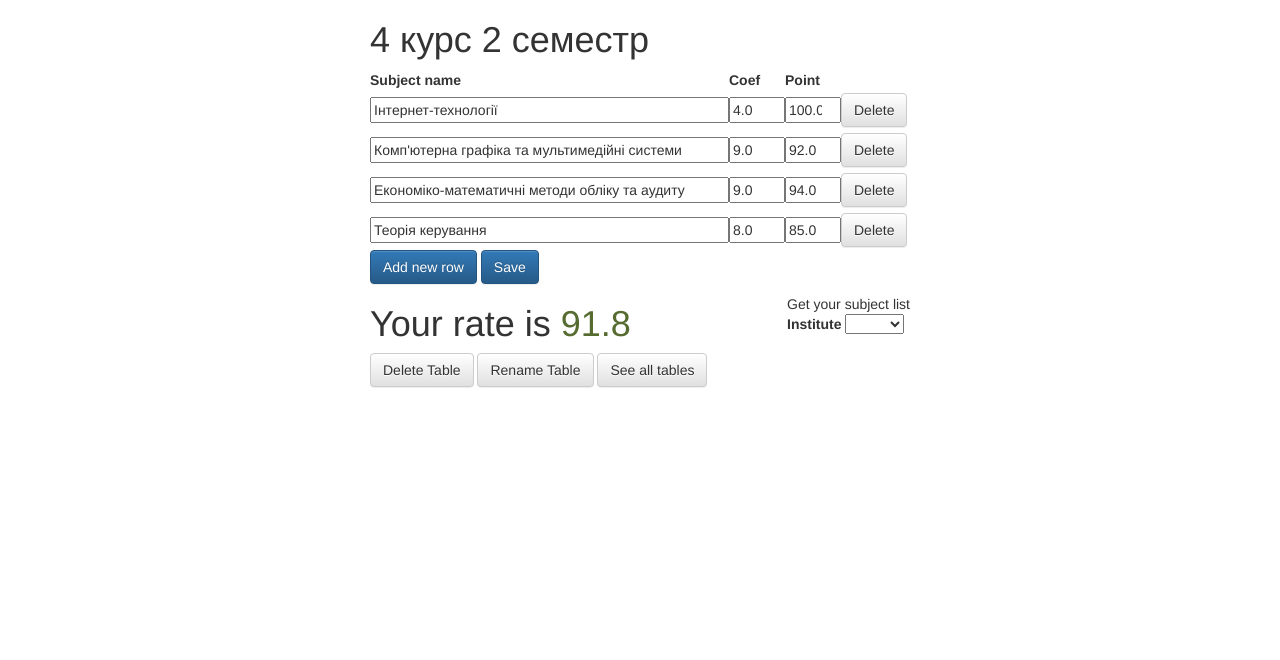
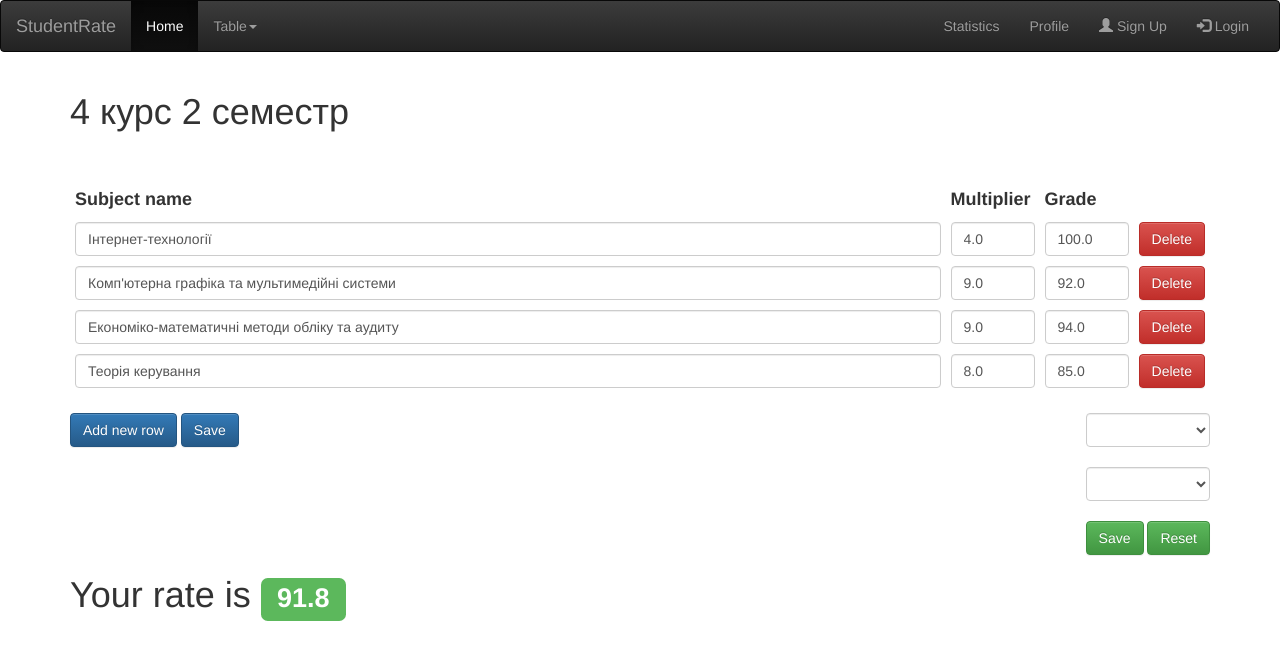
Before and after one commit to wolendranh/rate_counter, a Django app: page /rate/10/detail/ in a window 1280 px wide. Shown: the top 660 px of the page. Run offline with Django 3.2, Linux system fonts and the light colour scheme; data comes from the database, SQL or seed files in the repository; both versions use the stored data as it was after the commit; lists and menus that the app fills with data are empty; some libraries are stand-ins or nearby versions.

Commit message:
add new design to table page

```diff
--- a/rate_counter/rate/urls.py
+++ b/rate_counter/rate/urls.py
@@ -13,4 +13,7 @@ urlpatterns = [
     url(r'^edit_rows/(?P<id>\d+)/$', views.edit_rows, name='edit_rows'),
     url(r'^get_subjects/(?P<id>\d+)/$', views.get_subject_from_db, name='get_subjects'),
     url(r'^reset_subjects/(?P<id>\d+)/$', views.reset_subjects, name='reset_subjects'),
+    url(r'^log_in/$', views.log_in, name='log_in'),
+    url(r'^sign_up/$', views.sign_up, name='sign_up'),
+    url(r'^statistics/$', views.statistics, name='statistics'),
 ]
--- a/rate_counter/rate/utils.py
+++ b/rate_counter/rate/utils.py
@@ -1,10 +1,10 @@
 def get_color(result):
     if result < 71:
-        color = 'bad_score'
+        color = 'danger'
     elif 71 <= result < 88:
-        color = 'good_score'
+        color = 'warning'
     else:
-        color = 'excellent_score'
+        color = 'success'
     return color
 
 
--- a/rate_counter/rate/views.py
+++ b/rate_counter/rate/views.py
@@ -75,7 +75,7 @@ def table_detail(request, id=None):
         'inst_set': inst_set,
         'grp_set': grp_set,
         'institute': institute,
-        'result': get_result(table_rows),
+        'result': round(get_result(table_rows), 2),
         'table': table_obj,
         'rows': table_rows
     }
@@ -100,7 +100,7 @@ def edit_rows(request, id=None):
     for row in rows:
         row.name = request.POST.get('name{}'.format(row.id))
         row.coefficient = request.POST.get('coef{}'.format(row.id))
-        row.point = request.POST.get('score{}'.format(row.id))
+        row.point = request.POST.get('grade{}'.format(row.id))
         row.save()
 
     return HttpResponseRedirect(reverse('rate:table_detail', args=[str(table_obj.id)]))
@@ -145,3 +145,15 @@ def reset_subjects(request, id=None):
     for subject in subjects:
         TableRow.objects.get_or_create(table=table_obj, name=subject.name)
     return HttpResponseRedirect(reverse('rate:table_detail', args=[str(table_obj.id)]))
+
+
+def sign_up(request):
+    return render(request, "sign_up.html", {})
+
+
+def log_in(request):
+    return render(request, "log_in.html", {})
+
+
+def statistics(request):
+    return render(request, "statistics.html", {})
--- a/rate_counter/static/rate/css/base.css
+++ b/rate_counter/static/rate/css/base.css
@@ -1,9 +1,5 @@
-div > div {
-    float: right;
-}
-
 #row_num_input {
-    width: 4em;
+    width: 6em;
 }
 
 .bad_score {
@@ -17,3 +13,15 @@ div > div {
 .excellent_score {
     color: darkolivegreen;
 }
+
+th {
+    font-size: large;
+}
+
+.left {
+    float: left;
+}
+
+.right {
+    float: right;
+}
--- a/rate_counter/templates/base.html
+++ b/rate_counter/templates/base.html
@@ -10,10 +10,43 @@
 
     <!-- Optional theme -->
     <link rel="stylesheet" href="https://maxcdn.bootstrapcdn.com/bootstrap/3.3.6/css/bootstrap-theme.min.css" integrity="sha384-fLW2N01lMqjakBkx3l/M9EahuwpSfeNvV63J5ezn3uZzapT0u7EYsXMjQV+0En5r" crossorigin="anonymous">
+
+    <script src="//ajax.googleapis.com/ajax/libs/jquery/1.11.0/jquery.min.js"></script>
+    <script src="//netdna.bootstrapcdn.com/bootstrap/3.1.1/js/bootstrap.min.js"></script>
+
     {% load staticfiles %}
     <link rel="stylesheet" type="text/css" href="{% static 'rate/css/base.css' %}">
 </head>
 <body>
+
+
+
+
+     <nav class="navbar navbar-inverse">
+      <div class="container-fluid">
+        <div class="navbar-header">
+          <button type="button" class="navbar-toggle" data-toggle="collapse" data-target="#myNavbar">
+            <span class="icon-bar"></span>
+            <span class="icon-bar"></span>
+            <span class="icon-bar"></span>
+          </button>
+          <a class="navbar-brand" href="{% url 'rate:tables_list' %}">StudentRate</a>
+        </div>
+        <div class="collapse navbar-collapse" id="myNavbar">
+          <ul class="nav navbar-nav">
+              <li class="active"><a href="{% url 'rate:tables_list' %}">Home</a></li>
+              {% block navbar %}{% endblock navbar %}
+          </ul>
+          <ul class="nav navbar-nav navbar-right">
+              <li><a href="{% url 'rate:statistics' %}">Statistics</a></li>
+              <li><a href="#">Profile</a></li>
+              <li><a href="{% url 'rate:sign_up' %}"><span class="glyphicon glyphicon-user"></span> Sign Up</a></li>
+              <li><a href="{% url 'rate:log_in' %}"><span class="glyphicon glyphicon-log-in"></span> Login</a></li>
+          </ul>
+        </div>
+      </div>
+    </nav>
+
 
 <div class="container">
     {% block content %}{% endblock content %}
--- a/rate_counter/templates/table_detail.html
+++ b/rate_counter/templates/table_detail.html
@@ -6,79 +6,86 @@
 
 {% endblock title %}
 
+{% block navbar %}
+
+    <li class="dropdown">
+        <a class="dropdown-toggle" data-toggle="dropdown" href="#">Table<span class="caret"></span></a>
+        <ul class="dropdown-menu">
+            <li><a href="{% url 'rate:delete_table' table.id %}">Delete</a></li>
+            <li><a href="{% url 'rate:edit_table' table.id %}">Rename</a></li>
+            <li><a href="{% url 'rate:tables_list' %}">See all</a></li>
+        </ul>
+    </li>
+
+{% endblock navbar %}
+
 {% block content %}
 
-<div class='col-sm-6 col-sm-offset-3'>
-    <h1>{{table.name}}</h1>
-    <form method="POST" action="" enctype="multipart/form-data" >{% csrf_token %}
-        <table>
-            {% if rows %}
+            <h1>{{table.name}}</h1><br><br>
+            <form method="POST" action="{% url 'rate:edit_rows' table.id %}" enctype="multipart/form-data" >{% csrf_token %}
+                <table class="table-condensed">
+                    <thead>
                         <tr>
-                    <td><strong>Subject name</strong></td>
-                    <td><strong>Coef</strong></td>
-                    <td><strong>Point</strong></td>
+                            <th>Subject name</th>
+                            <th>Multiplier</th>
+                            <th>Grade</th>
                         </tr>
+                    </thead>
+                    <tbody>
                         {% for row in rows %}
                         <tr>
-                        <td height="40px"><input size=41 onchange="submit" value="{{row.name}}" name="name{{row.id}}" type="text"  maxlength="100"></td>
-                        <td><input id="row_num_input" onchange="submit" value="{{row.coefficient}}" name="coef{{row.id}}" type="number" step="0.5" min="0" max="10"></td>
-                        <td><input id="row_num_input" onchange="submit" value="{{row.point}}" name="score{{row.id}}" type="number" min="0" max="100"></td>
-                        <td><a href="{% url 'rate:delete_row' row.id %}" class="btn btn-default" role="button">Delete</a></td>
+                            <td><input size="120" class="form-control input-md" onchange="submit" value="{{row.name}}" name="name{{row.id}}" type="text"  maxlength="100"></td>
+                            <td><input class="form-control input-md" id="row_num_input" onchange="submit" value="{{row.coefficient}}" name="coef{{row.id}}" type="number" step="0.5" min="0" max="10"></td>
+                            <td><input class="form-control input-md" id="row_num_input" onchange="submit" value="{{row.point}}" name="grade{{row.id}}" type="number" min="0" max="100"></td>
+                            <td align="center"><a href="{% url 'rate:delete_row' row.id %}" class="btn btn-danger" role="button">Delete</a></td>
                         </tr>
                         {% endfor %}
-            {% endif %}
-        </table>
-        <p>
+                    </tbody>
+                </table><br>
+
+            <div>
                 <a href="{% url 'rate:create_row' table.id %}" class="btn btn-primary" role="button">Add new row</a>
                 {% if rows %}
                     <input type="submit" class="btn btn-primary" value="Save" formaction="{% url 'rate:edit_rows' table.id %}"/>
                 {% endif %}
-        </p>
             </form>
 
-    <div>
+                <div class="right">
+                    <form method="post">{% csrf_token %}
+                        <select class="form-control input-md" name="Institutes" id="institutes" onchange="submit();">
+                            <option  ></option>
+                            {% for inst_obj in inst_set %}
+                                <option  {% if inst_obj.site_id == institute %}selected="selected"{% endif %} value="{{inst_obj.site_id}}">{{inst_obj.name}}</option>
+                            {% endfor %}
+                        </select><br>
 
-                <form method="post">{% csrf_token %}
-                    Get your subject list<br>
-                    <label for="institutes">Institute</label>
-                    <select name="Institutes" id="institutes" onchange="submit();">
-                        <option></option>
-                        {% for inst_obj in inst_set %}
-                            <option {% if inst_obj.site_id == institute %}selected="selected"{% endif %} value="{{inst_obj.site_id}}">{{inst_obj.name}}</option>
-                        {% endfor %}
-
-                    </select><br><br>
-
+                            <select class="form-control input-md" name="Groups" id="groups">
+                                <option ></option>
                                 {% if institute %}
-
-                        <label for="groups">Group</label>
-                        <select name="Groups" id="groups">
                                 {% for grp in grp_set %}
                                     {% if grp.institute.site_id = institute %}
-                                    <option value="{{grp.site_id}}">{{grp.name}}</option>
+                                        <option  value="{{grp.site_id}}">{{grp.name}}</option>
                                     {% endif %}
                                 {% endfor %}
-                        </select><br><br>
+                                {% endif %}
+                            </select><br>
 
-                        <input type="submit" class="btn btn-default" value="Save" formaction="{% url 'rate:get_subjects' table.id %}"/>
+                            <input type="submit" class="btn btn-success" value="Save" formaction="{% url 'rate:get_subjects' table.id %}"/>
                             {% if rows %}
-                            <input type="submit" class="btn btn-default" value="Reset" formaction="{% url 'rate:reset_subjects' table.id %}"/>
+                                <input type="submit" class="btn btn-success" value="Reset" formaction="{% url 'rate:reset_subjects' table.id %}"/>
                             {% endif %}
 
-                    {% endif %}
                     </form>
                 </div>
 
-    {% if rows %}
-        <h1>Your rate is <span class="{{color}}">{{result}}</span> </h1>
-    {% endif %}
-    <p>
-        <a href="{% url 'rate:delete_table' table.id %}" class="btn btn-default" role="button">Delete Table</a>
-        <a href="{% url 'rate:edit_table' table.id %}" class="btn btn-default" role="button">Rename Table</a>
-        <a href="{% url 'rate:tables_list' %}" class="btn btn-default" role="button">See all tables</a>
-    </p>
-
             </div>
 
+            <div class="row"></div>
+            <div class="float-left">
+                {% if rows %}
+                    <h1>Your rate is <span class="label label-{{color}}">{{result}}</span></h1>
+                {% endif %}
+                <br>
+            </div>
 
 {% endblock content %}
```
Also changed, not shown: rate_counter/templates/log_in.html (added, +15 -0 lines), rate_counter/templates/sign_up.html (added, +15 -0 lines), rate_counter/templates/statistics.html (added, +15 -0 lines), rate_counter/db.sqlite3, rate_counter/static/rate/img/mockup/Registration.png (added), rate_counter/static/rate/img/mockup/login.png (added), rate_counter/static/rate/img/mockup/statistics.png (added). Lines whose indentation alone changed are shown as unchanged.
